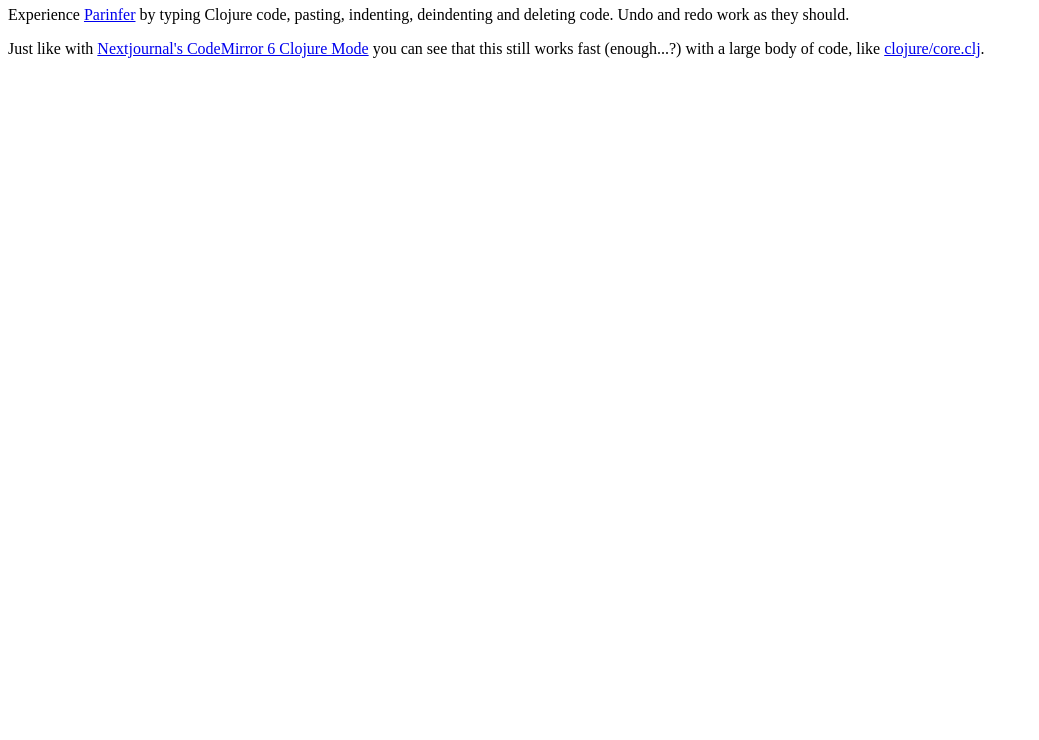
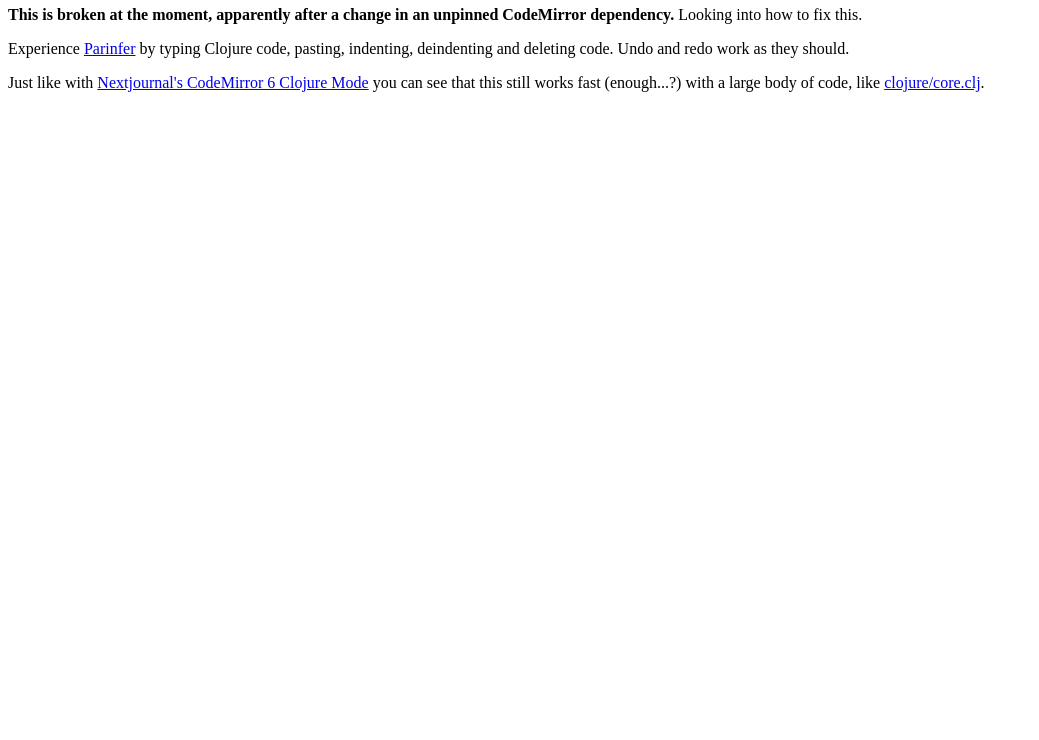
Before and after one commit to jurjanpaul/codemirror6-parinfer, a plain HTML site: page index.html in a window 1280 px wide. Shown: the part 60-800 px from the top of the page, without its empty margins (0-1039 px from the left). Drawn offline with nearby package versions, Linux system fonts and the light colour scheme; a script that the page names is missing.

Commit message:
CodeMirror dependencies cause breakage.

```diff
--- a/index.html
+++ b/index.html
@@ -62,6 +62,7 @@
   <body>
     <h1>Parinfer in CodeMirror 6 demo</h1>
     <div id="editor"></div>
+    <p><strong>This is broken at the moment, apparently after a change in an unpinned CodeMirror dependency.</strong> Looking into how to fix this.</p>
     <p>Experience <a href="https://shaunlebron.github.io/parinfer/">Parinfer</a> by typing Clojure code, pasting, indenting, deindenting and deleting code. Undo and redo work as they should.</p>
     <p>Just like with <a href="https://github.com/nextjournal/clojure-mode">Nextjournal's CodeMirror 6 Clojure Mode</a> you can see that this still works fast (enough...?) with a large body of code, like <a href="https://raw.githubusercontent.com/clojure/clojure/refs/heads/master/src/clj/clojure/core.clj">clojure/core.clj</a>.</p>
   </body>
```
Also changed, not shown: README.md.
